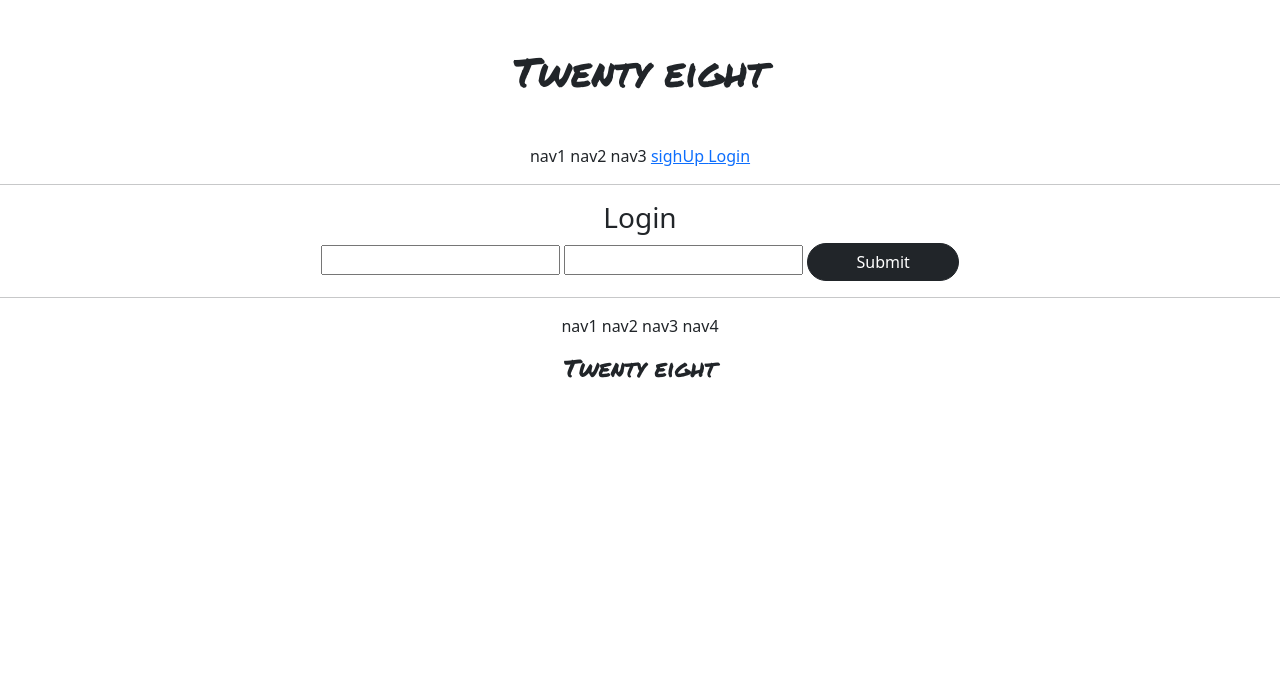
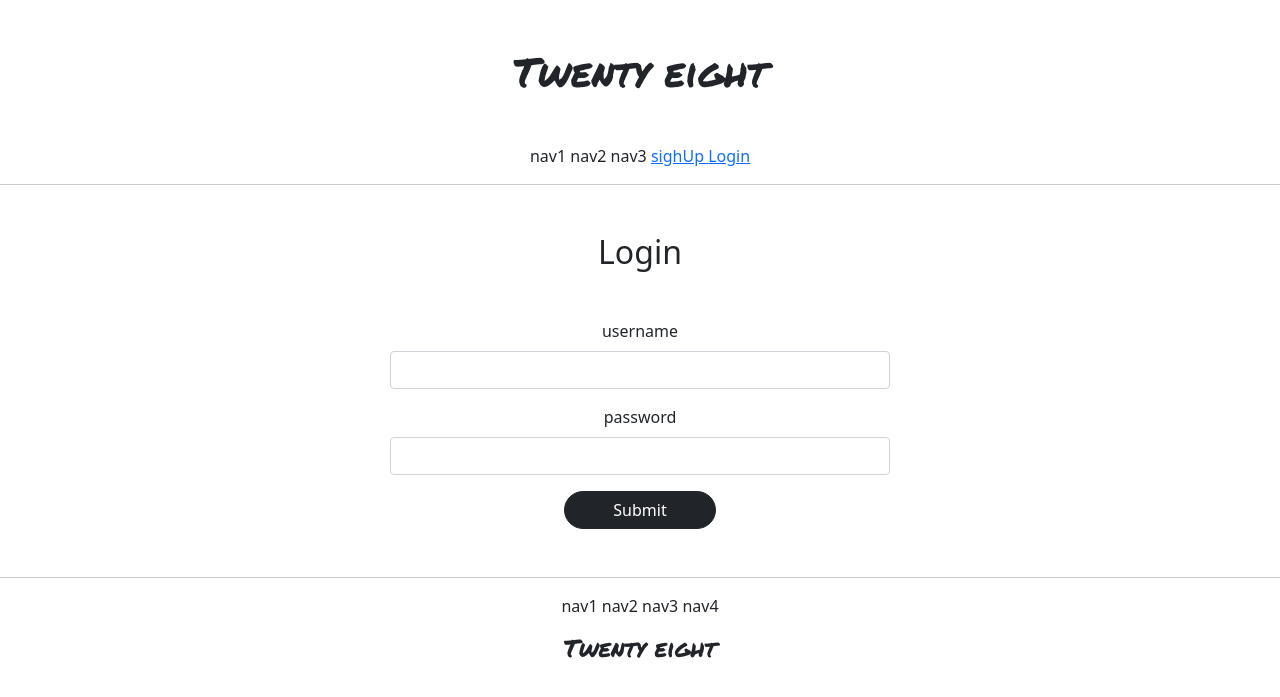
Before and after one commit to success899/jh_2, a Django app: page /accounts/login_template/ in a window 1280 px wide. Shown: the top 697 px of the page. Run offline with Django 4.2, Linux system fonts and the light colour scheme; parts of the project's set-up code (start-up, migrations or seed data) failed here and were passed over.

Commit message:
template bootstrap update

```diff
--- a/accountapp/templates/accountapp/login.html
+++ b/accountapp/templates/accountapp/login.html
@@ -3,22 +3,31 @@
 
 {% block content %}
 
-    <div>
-        <div>
-            <h3>Login</h3>
-        </div>
-        <div id="alert_box">
-        </div>
+  <div class="my-5" style="max-width: 500px; margin: auto">
+    <div class="my-5">
+      <h2>Login</h2>
+    </div>
 
-        <!-- ID -->
-        <input id="username" type="text">
-        <!-- PASSWORD -->
-        <input id="password" type="password">
+    <div id="alert_box">
+    </div>
 
-        <input type="submit" class="btn btn-dark rounded-pill px-5" onclick="send_input()">
+    <!--  ID  -->
+    <div class="mb-3">
+      <label for="username" class="form-label">username</label>
+      <input id="username" type="text" class="form-control">
+    </div>
+    <!--  PASSWORD  -->
+    <div class="mb-3">
+      <label for="password" class="form-label">password</label>
+      <input id="password" type="password" class="form-control">
+    </div>
 
-    </div>
+    <input type="submit" class="btn btn-dark rounded-pill px-5"
+           onclick="send_input()">
+
+  </div>
 
 <script src="{% static 'js/login.js' %}"></script>
 
+
 {% endblock %}
```
Also changed, not shown: accountapp/templates/accountapp/create.html (+20 -11 lines), accountapp/templates/accountapp/update.html (+13 -5 lines).
